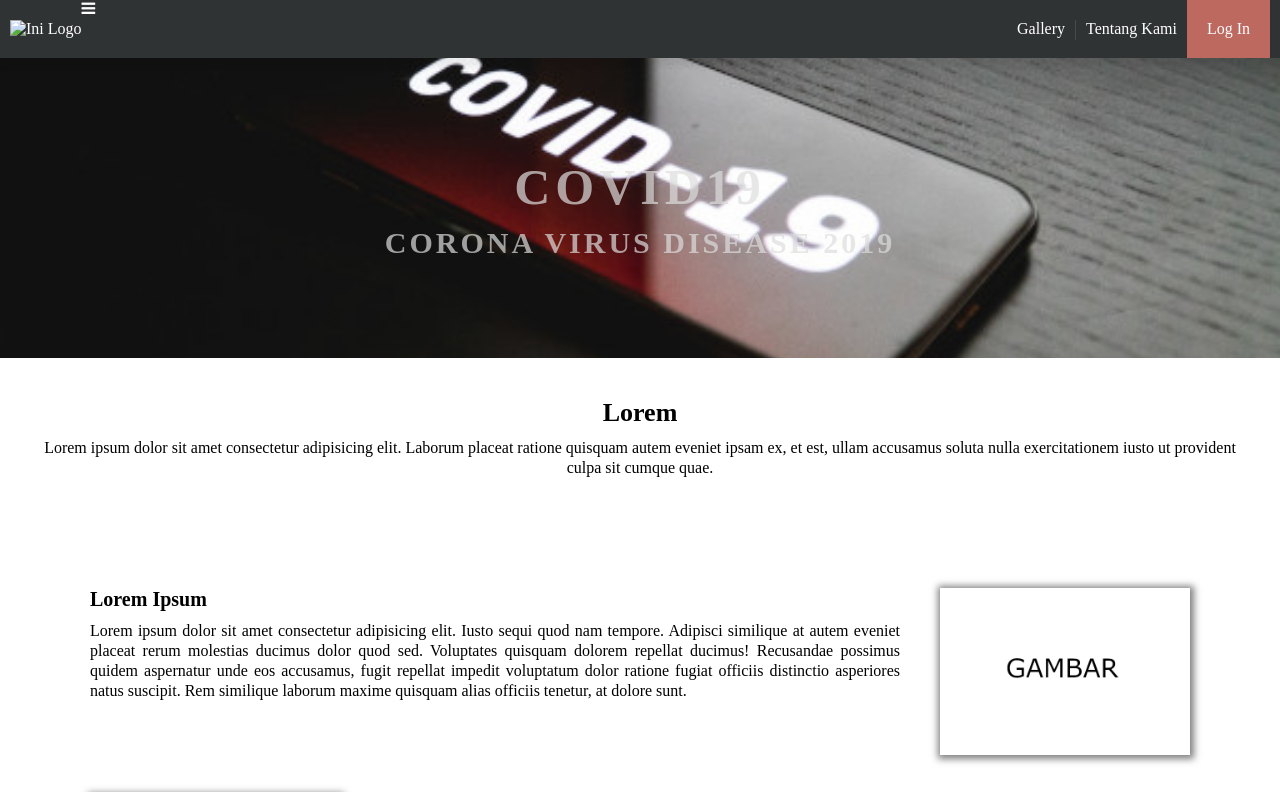
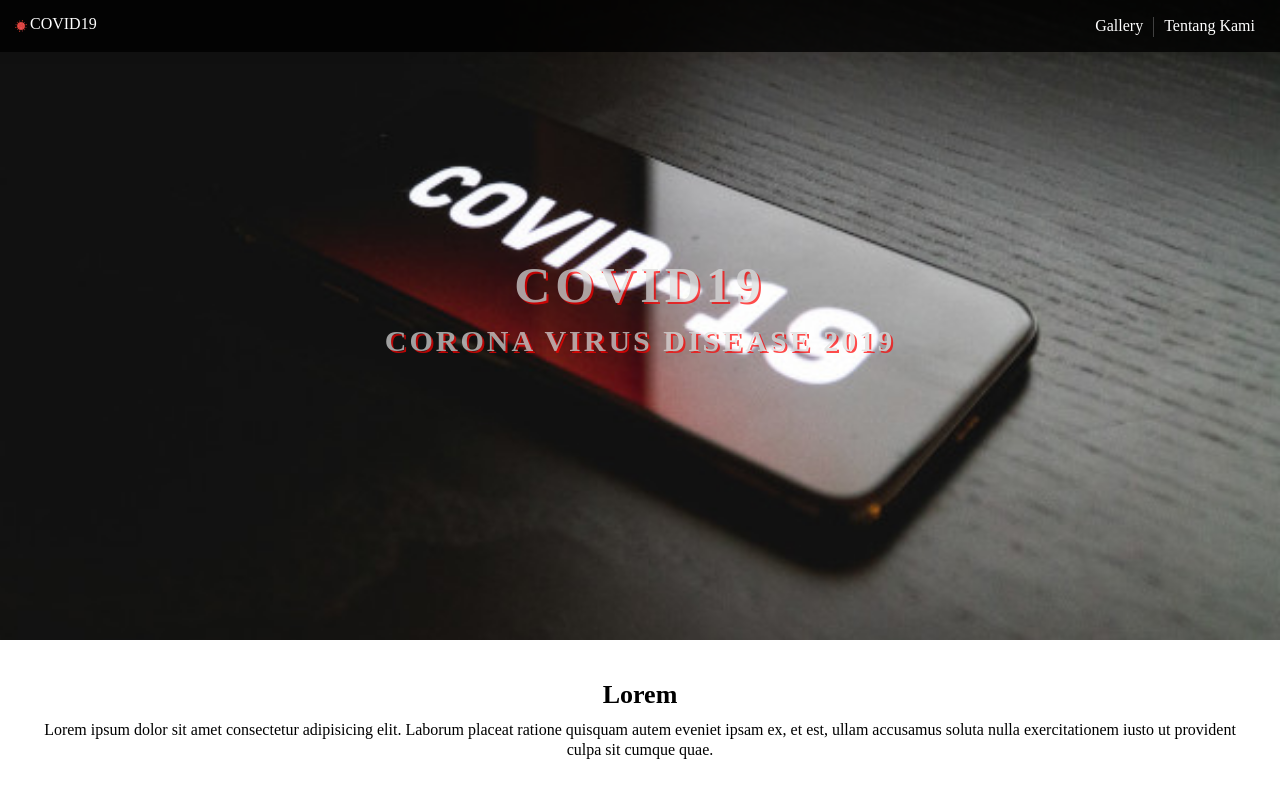
Before and after one commit to a01progate/a01progate.github.io, a plain HTML site: page index.html in a window 1280 px wide. Shown: the top 792 px of the page. Drawn offline with Linux system fonts and the light colour scheme.

Commit message:
redesign header

```diff
--- a/index.html
+++ b/index.html
@@ -10,16 +10,14 @@
 <body>
 	<!-- Code bagian header dimulai dari sini -->
 	<header>
-		<img src='#' alt='Ini Logo' class='logo'>
+		<img src='images/logo3.png' alt='Ini Logo' class='logo'>
+		<span>COVID19</span>
 		<div class='header-menu'>
 			<ul>
 				<li><a href="#">Gallery</a></li>
 				<li><a href="#">Tentang Kami</a></li>
-
 			</ul>
-			<a href="#" class='login'><span>Log In</span></a>
 		</div>
-		<div class="fa fa-bars"></div>
 		<div class='clear-fix'></div>
 	</header>
 
--- a/script/script.js
+++ b/script/script.js
@@ -1,24 +1,3 @@
-class Person{
-    constructor(name, comment){
-        this.name = name;
-        this.comment = comment;
-    }
-}
-const user1 = new Person('user1', 'Ini adalah komentar saya.')
-const user2 = new Person('user2','Ini adalah sebuah komentar.');
-const user3 = new Person('user3','Ini adalah sebuah komentar.');
-const user4 = new Person('user4','Ini adalah sebuah komentar.');
-const user5 = new Person('user5','Ini adalah sebuah komentar.');
-
-const arrPerson = [user1, user2, user3, user4, user5];
-const username = document.querySelectorAll('#username');
-const comment = document.querySelectorAll('#comment');
-
-for(let i = 0; i < arrPerson.length; i++){
-    username[i].textContent = arrPerson[i].name;
-    comment[i].textContent = arrPerson[i].comment;
-}
-
 const imgArr = ['covid1.jpg','covid2.jpg','covid3.jpg'];
 let pos = -1;
 function slideShow(){
--- a/style/style.css
+++ b/style/style.css
@@ -17,15 +17,20 @@ body{
         width: 100%;
         background-color: rgba(0,0,0,.8);
         color: white;
-        padding:0 10px;
+        padding: 15px;
         box-shadow: 0 2px 4px 7px rgba(0,0,0,.05);
+        z-index: 10;
     }
     header .logo{
         float: left;
-        padding-top: 20px;
-
+        padding: 5px 3px 5px 0;
+        width: 15px;
     }
-
+    /* .header span{
+        position: relative;
+        display: block;
+        top: 40px;
+    } */
     header .header-menu{
         display: flex;
         float: right;
@@ -33,7 +38,7 @@ body{
     header ul{
         position: relative;
         display: flex;
-        top: 20px;
+        top: 2px;
         right: 5px;
         list-style-type: none;
     }
@@ -51,33 +56,12 @@ body{
         margin-right: 10px;
         padding-right: 10px;
     }
-    header .login{
-        display: block;
-        background-color: rgba(250,128,114,.7);
-        padding: 20px;
-        text-decoration: none;
-        color: white;
-    }
-    .login:hover{
-        opacity:1;
-        background-color: lightskyblue;
-
-    }
-    .fa{
-        color: white;
-    }
-    .fa-bars{
-        display: none;
-    }
-
 /* Css untuk header selesai */
 
 
 /* CSS untuk main body */
 
     main{
-        margin-top: 58px;
-        /* heigth: 400px; */
         width: 100%;
         background-color: white;
     }
@@ -88,20 +72,22 @@ body{
         background-image: url('../images/monas.jpg');
         background-size: cover;
         background-position: center;
-        padding-top: 100px;
-        height: 300px;
+        height: 50vmax;
         color: #ddd;
     }
     .message-wrapper h2{
         opacity: .7;
         font-size: 50px;
         letter-spacing: 5px;
+        padding-top: 20vmax;
+        text-shadow: 2px 2px red;
     }
     .message-wrapper h3{
         opacity: .7;
         font-size: 30px;
         margin-top: 10px;
         letter-spacing: 3px;
+        text-shadow: 2px 2px red;
     }
     .top-wrapper{
         text-align: center;
```
Also changed, not shown: images/logo.png (added), images/logo2.png (added), images/logo3.png (added), images/logo4.png (added).
